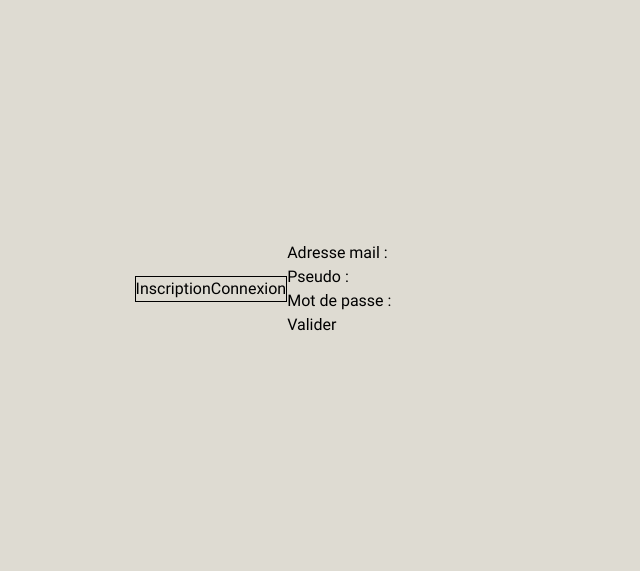
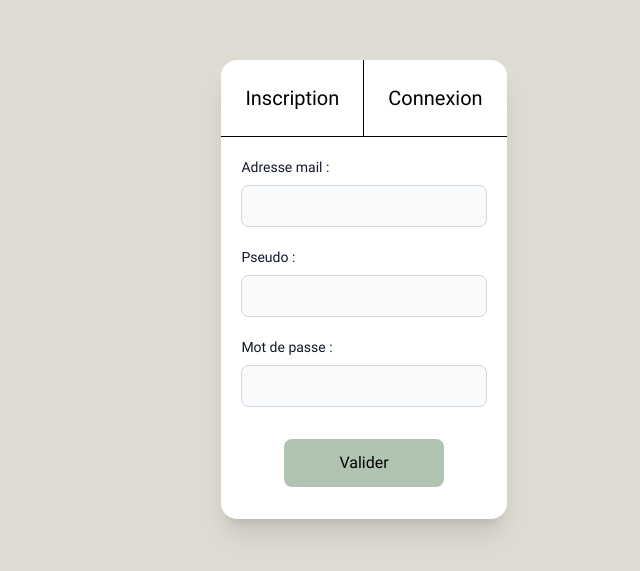
Before and after one commit to ArnaudDefrancq/blog, a React (Vite) app in the folder Front/: page / in a window 1280 px wide. Shown: the part 111-682 px from the top of the page, without its empty margins (276-916 px from the left). Built offline with nearby package versions, Linux system fonts and the light colour scheme.

Commit message:
[+] Connexion : Visuel OK

```diff
--- a/Front/src/Components/connectionPage/Connection.tsx
+++ b/Front/src/Components/connectionPage/Connection.tsx
@@ -14,12 +14,13 @@ const Connection: React.FunctionComponent = () => {
 
   return (
     <>
-      <section className='flex items-center justify-center min-h-screen bg-colorOne'>
-        <div className='border border-black'>
-          <button className='cursor-pointer' onClick={(e) => handleClick(e)} id='signUp'>
+      <section className='flex items-center justify-center min-h-screen bg-colorOne m-auto'>
+        <div className='flex flex-col bg-white shadow-xl rounded-2xl'>
+          <div className='flex justify-evenly'>
+            <button className='cursor-pointer text-xl p-6 border-b-1 ' onClick={(e) => handleClick(e)} id='signUp'>
               Inscription
             </button>
-          <button className='cursor-pointer' onClick={(e) => handleClick(e)} id='signIn'>
+            <button className='cursor-pointer text-xl p-6 border-l-1 border-b-1' onClick={(e) => handleClick(e)} id='signIn'>
               Connexion
             </button>
           </div>
@@ -28,6 +29,7 @@ const Connection: React.FunctionComponent = () => {
               modal ? <SignIn /> : <SignUp />
             }
           </div>
+        </div>
       </section>
     </>
   );
--- a/Front/src/Components/connectionPage/signUp/SignUp.tsx
+++ b/Front/src/Components/connectionPage/signUp/SignUp.tsx
@@ -7,21 +7,23 @@ interface ISignUpProps {
 const SignUp: React.FunctionComponent<ISignUpProps> = () => {
   return (
     <>
-    <form>
-      <div>
-        <label htmlFor="email">Adresse mail :</label>
-        <input type="email"  id='email' />
-      </div>
-      <div>
-        <label htmlFor="pseudo">Pseudo :</label>
-        <input type="text" id="pseudo" />
-      </div>
-      <div>
-        <label htmlFor="password">Mot de passe :</label>
-        <input type="password" id="password" />
-      </div>
-      <button>Valider</button>
-    </form>
+      <form className='max-w-sm mx-auto'>
+        <div className='m-5'>
+          <label className='block mb-2 text-sm font-medium text-gray-900 dark:text-white' htmlFor="email">Adresse mail :</label>
+          <input className='bg-gray-50 border border-gray-300 text-gray-900 text-sm rounded-lg w-full p-2.5 ' type="email"  id='email' />
+        </div>
+        <div className='m-5'>
+          <label className='block mb-2 text-sm font-medium text-gray-900 dark:text-white' htmlFor="pseudo">Pseudo :</label>
+          <input className='bg-gray-50 border border-gray-300 text-gray-900 text-sm rounded-lg block w-full p-2.5' type="text" id="pseudo" />
+        </div>
+        <div className='m-5'>
+          <label className='block mb-2 text-sm font-medium text-gray-900 dark:text-white' htmlFor="password">Mot de passe :</label>
+          <input className='bg-gray-50 border border-gray-300 text-gray-900 text-sm rounded-lg block w-full p-2.5' type="password" id="password" />
+        </div>
+        <div className='m-8 flex justify-center'>
+          <button className='cursor-pointer text-black bg-colorTwo hover:opacity-85 rounded-lg text-m w-40 px-5 py-3 text-center'>Valider</button>
+        </div>
+      </form>
     </>
   );
 };
--- a/Front/src/Components/connectionPage/signin/SignIn.tsx
+++ b/Front/src/Components/connectionPage/signin/SignIn.tsx
@@ -7,16 +7,18 @@ interface ISignInProps {
 const SignIn: React.FunctionComponent<ISignInProps> = () => {
   return (
     <>
-      <form>
-        <div>
-          <label htmlFor="email">Adresse mail :</label>
-          <input type="email"  id='email' />
+      <form className='max-w-sm mx-auto'>
+        <div className='m-5'>
+          <label className='block mb-2 text-sm font-medium text-gray-900 dark:text-white' htmlFor="email">Adresse mail :</label>
+          <input className='bg-gray-50 border border-gray-300 text-gray-900 text-sm rounded-lg w-full p-2.5 ' type="email"  id='email' />
         </div>
-        <div>
-          <label htmlFor="password">Mot de passe :</label>
-          <input type="password" id="password" />
+        <div className='m-5'>
+          <label className='block mb-2 text-sm font-medium text-gray-900 dark:text-white' htmlFor="password">Mot de passe :</label>
+          <input className='bg-gray-50 border border-gray-300 text-gray-900 text-sm rounded-lg block w-full p-2.5' type="password" id="password" />
         </div>
-        <button>Valider</button>
+        <div className='m-10 flex justify-center'>
+          <button className='cursor-pointer text-black bg-colorTwo hover:opacity-85 rounded-lg text-m w-40 px-5 py-3 text-center'>Valider</button>
+        </div>
       </form>
     </>
   );
```
Lines whose indentation alone changed are shown as unchanged.
